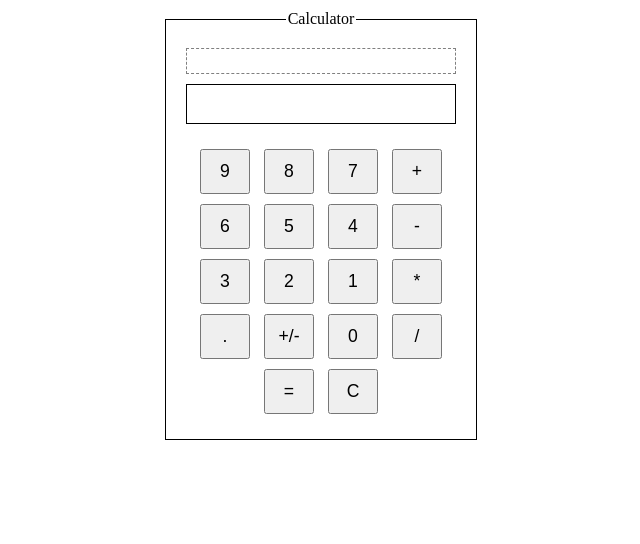
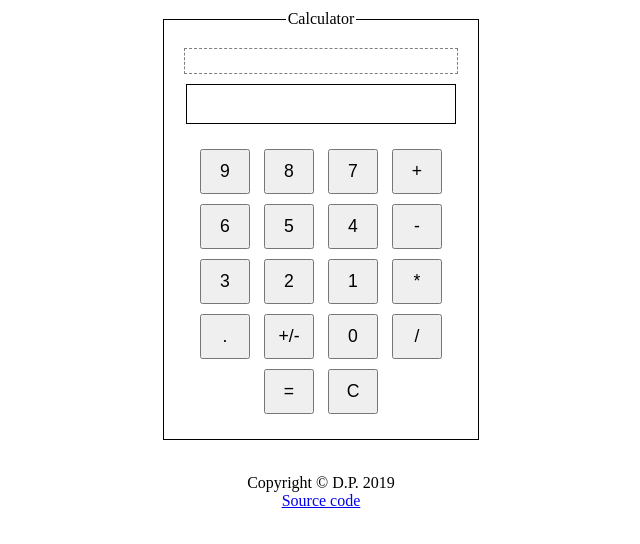
Before and after one commit to rockqueen/calculator, a website built with Parcel: page src/index.html in a window 1280 px wide. Shown: the whole page, without its empty margins (319-959 px from the left). Built offline with nearby package versions, Linux system fonts and the light colour scheme.

Commit message:
Update UI - Add link to source code - Add info about copyright

```diff
--- a/src/index.css
+++ b/src/index.css
@@ -1,9 +1,12 @@
 #container {
+  text-align: center;
   margin: 10px auto;
+  width: 320px;
+}
+
+#main {
   padding: 20px;
-  width: 260px;
   border: 1px solid black;
-  text-align: center;
 }
 
 #history {
--- a/src/index.html
+++ b/src/index.html
@@ -4,11 +4,12 @@
     <meta charset="UTF-8" />
     <meta name="viewport" content="width=device-width, initial-scale=1.0" />
     <meta http-equiv="X-UA-Compatible" content="ie=edge" />
-    <title>Document</title>
+    <title>Calculator</title>
     <link rel="stylesheet" href="index.css" />
   </head>
   <body>
-    <fieldset id="container">
+    <div id="container">
+      <fieldset id="main">
         <legend>Calculator</legend>
         <pre id="history">&nbsp;</pre>
         <input type="text" id="value" readonly />
@@ -36,6 +37,13 @@
         <button id="equal">=</button>
         <button id="reset">C</button>
       </fieldset>
+      <p>
+        <br />
+        Copyright &copy; D.P. 2019
+        <br />
+        <a href="https://github.com/rockqueen/calculator">Source code</a>
+      </p>
+    </div>
     <script src="./index.js"></script>
   </body>
 </html>
```
Lines whose indentation alone changed are shown as unchanged.
